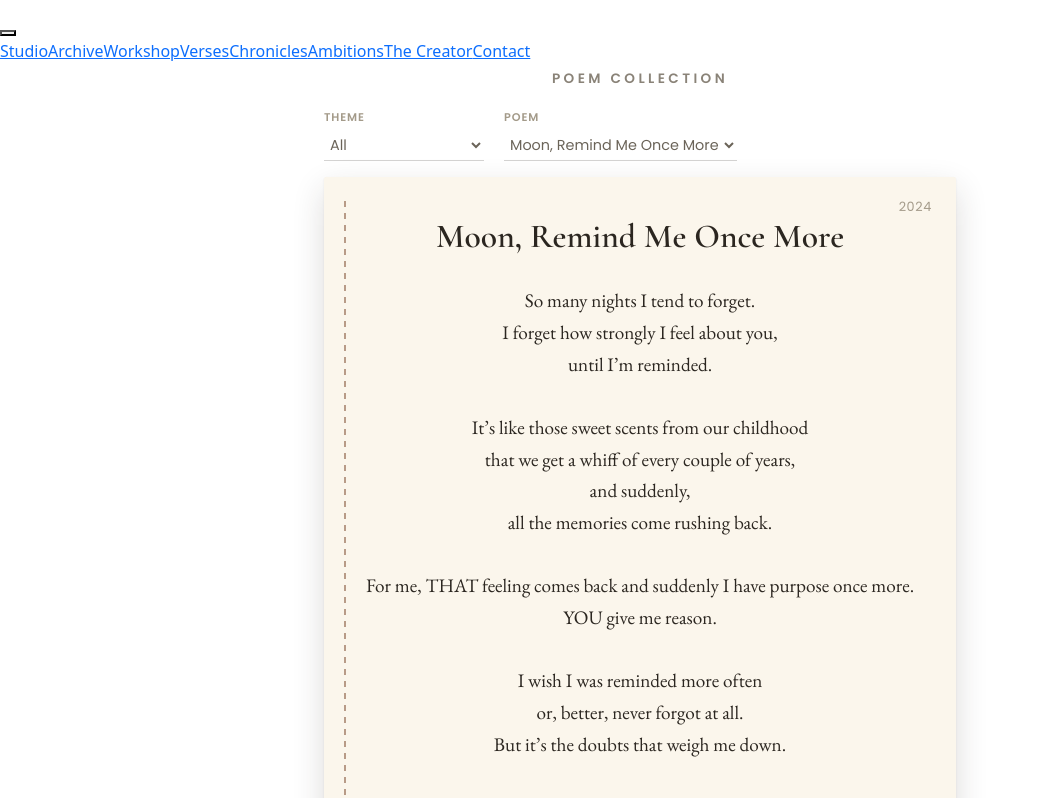
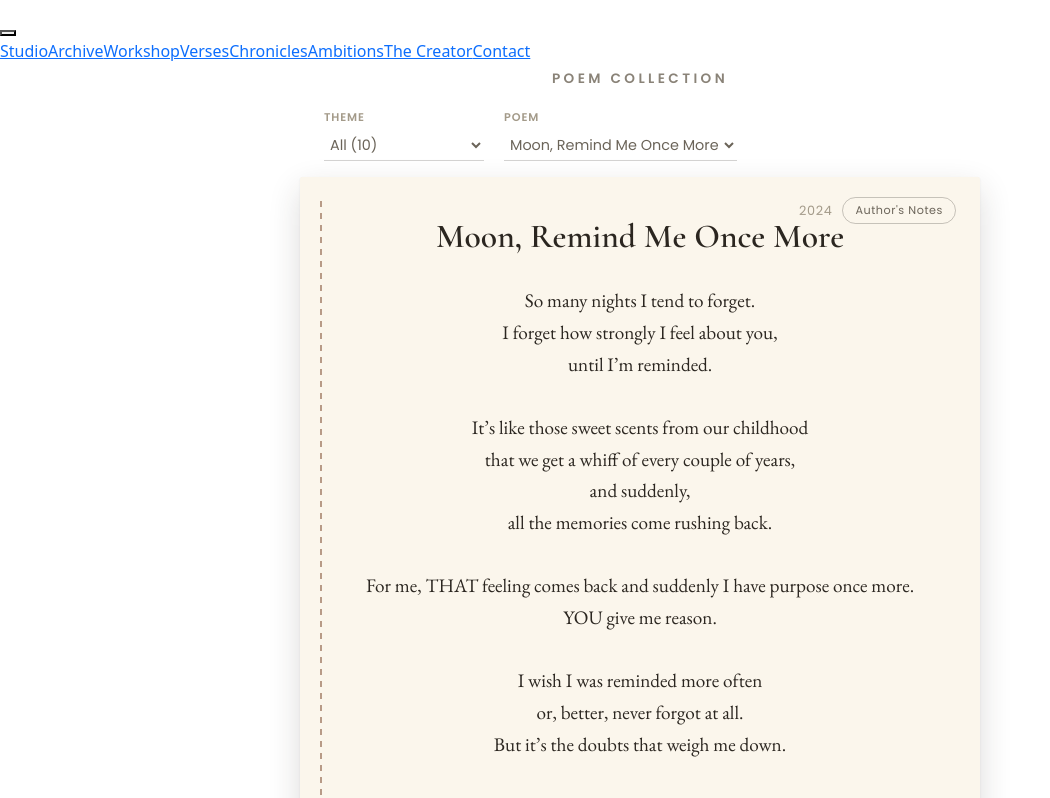
Before and after one commit to james-johnston-49/portfolio-website, a Vue app: page /artist/verses in a window 1280 px wide. Shown: the part 2182-2980 px from the top of the page, without its empty margins (0-1050 px from the left). Built offline with nearby package versions, Linux system fonts and the light colour scheme; the HTML template or start-up script is replaced by a standard one.

Commit message:
Add Author's Notes side panel with theme filter counts to Verses

```diff
--- a/src/data/poems.js
+++ b/src/data/poems.js
@@ -43,7 +43,7 @@ Mitski's My Love Mine All Mine also became a source of inspiration. I loved the
 
   {
     id: "dimitra",
-    title: "Dimitra",
+    title: "DIMITRA",
     theme: ["Love", "Nature", "Peace", "Devotion"],
     year: 2026,
     body: `I came to Her with a cluttered mind,
--- a/src/views/artist/VersesView.vue
+++ b/src/views/artist/VersesView.vue
@@ -8,7 +8,12 @@ const selectedTheme = ref("");
 // Unique themes across all poems, flattened since theme is an array per poem
 const themeOptions = computed(() => {
   const themes = poems.flatMap((poem) => poem.theme);
-  return [...new Set(themes)].sort();
+  const uniqueThemes = [...new Set(themes)].sort();
+
+  return uniqueThemes.map((theme) => ({
+    name: theme,
+    count: poems.filter((poem) => poem.theme.includes(theme)).length,
+  }));
 });
 
 const filteredPoems = computed(() => {
@@ -32,6 +37,21 @@ function selectPoem(id) {
 // never points past the end of a newly-shrunk filteredPoems list
 watch(selectedTheme, () => {
   currentIndex.value = 0;
+});
+
+const showNotes = ref(false);
+
+function toggleNotes() {
+  showNotes.value = !showNotes.value;
+}
+
+function closeNotes() {
+  showNotes.value = false;
+}
+
+// Close the drawer automatically whenever the poem changes
+watch(currentIndex, () => {
+  showNotes.value = false;
 });
 
 const currentPoem = computed(() => filteredPoems.value[currentIndex.value]);
@@ -59,9 +79,13 @@ function prevPoem() {
       <label>
         <span>Theme</span>
         <select v-model="selectedTheme">
-          <option value="">All</option>
-          <option v-for="theme in themeOptions" :key="theme" :value="theme">
-            {{ theme }}
+          <option value="">All ({{ poems.length }})</option>
+          <option
+            v-for="theme in themeOptions"
+            :key="theme.name"
+            :value="theme.name"
+          >
+            {{ theme.name }} ({{ theme.count }})
           </option>
         </select>
       </label>
@@ -79,16 +103,55 @@ function prevPoem() {
       </label>
     </div>
 
+    <Transition name="fade">
+      <div v-if="showNotes" class="notes-backdrop" @click="closeNotes"></div>
+    </Transition>
+
+    <div class="poem-stage">
       <Transition :name="transitionName" mode="out-in">
-      <div class="poem-card" :key="currentPoem.id" v-if="currentPoem">
+        <div
+          class="poem-card"
+          :class="{ shifted: showNotes }"
+          :key="currentPoem.id"
+          v-if="currentPoem"
+        >
           <div class="spine"></div>
+          <div class="card-top-right">
             <span class="year">{{ currentPoem.year }}</span>
+            <button
+              v-if="currentPoem.authorsNote"
+              class="notes-toggle"
+              @click="toggleNotes"
+            >
+              {{ showNotes ? "Close" : "Author's Notes" }}
+            </button>
+          </div>
           <h2>{{ currentPoem.title }}</h2>
           <p class="poem-body">{{ currentPoem.body }}</p>
           <div class="page-tab">
             {{ currentIndex + 1 }} / {{ filteredPoems.length }}
           </div>
         </div>
+      </Transition>
+    </div>
+
+    <Transition name="panel-slide">
+      <aside v-if="showNotes && currentPoem?.authorsNote" class="notes-panel">
+        <button class="panel-close" @click="closeNotes">&times;</button>
+        <h3>Author's Notes</h3>
+        <section>
+          <h4>Inspiration</h4>
+          <p>{{ currentPoem.authorsNote.inspiration }}</p>
+        </section>
+        <section>
+          <h4>Looking Back</h4>
+          <p>{{ currentPoem.authorsNote.lookingBack }}</p>
+        </section>
+        <section>
+          <h4>What I Hope You Take Away</h4>
+          <p>{{ currentPoem.authorsNote.takeaway }}</p>
+        </section>
+      </aside>
     </Transition>
 
     <div class="nav">
@@ -102,7 +165,7 @@ function prevPoem() {
 .verses-page {
   max-width: 680px;
   margin: 0 auto;
-  padding: 16px 24px 60px; /* was 40px 24px 60px */
+  padding: 16px 24px 60px;
   text-align: center;
 }
 
@@ -114,14 +177,14 @@ function prevPoem() {
   text-transform: uppercase;
   color: #8a8378;
   margin-top: -10px;
-  margin-bottom: 20px; /* was 24px */
+  margin-bottom: 20px;
 }
 
 .controls {
   display: flex;
-  justify-content: flex-start; /* was center — see #2 below */
+  justify-content: flex-start;
   gap: 20px;
-  margin-bottom: 16px; /* was 32px */
+  margin-bottom: 16px;
   flex-wrap: wrap;
 }
 
@@ -156,11 +219,28 @@ function prevPoem() {
 }
 
 .controls label span {
-  color: #a39a89; /* softer than the current #777 */
+  color: #a39a89;
+}
+
+/* Dark veil behind the drawer, matching ArtworkModal's overlay */
+.notes-backdrop {
+  position: fixed;
+  inset: 0;
+  background: rgba(20, 16, 12, 0.55);
+  z-index: 100;
+}
+
+.poem-stage {
+  position: relative;
+  z-index: 101; /* sits above the backdrop, so it's never dimmed */
+  display: flex;
+  justify-content: center;
 }
 
 .poem-card {
   position: relative;
+  flex: 0 0 680px;
+  max-width: 680px;
   background-color: #fbf6ec;
   padding: 40px 40px 52px;
   border-radius: 2px;
@@ -168,9 +248,14 @@ function prevPoem() {
     0 1px 2px rgba(43, 38, 32, 0.08),
     0 12px 32px rgba(43, 38, 32, 0.16);
   margin-bottom: 32px;
+  transition: transform 0.35s ease;
 }
 
-/* --- The book page itself --- */
+/* Nudges the card left to clear space for the drawer sliding in on the right */
+.poem-card.shifted {
+  transform: translateX(-180px);
+}
+
 .poem-card h2 {
   font-family: "Cormorant Garamond", serif;
   font-weight: 600;
@@ -190,7 +275,6 @@ function prevPoem() {
   text-align: center;
 }
 
-/* Stitched spine along the left edge, like a bound signature */
 .spine {
   position: absolute;
   top: 24px;
@@ -207,17 +291,39 @@ function prevPoem() {
   opacity: 0.6;
 }
 
-.year {
+.card-top-right {
   position: absolute;
   top: 20px;
   right: 24px;
+  display: flex;
+  align-items: center;
+  gap: 10px;
+}
+
+.year {
   font-family: "Poppins", sans-serif;
   font-size: 0.8rem;
   letter-spacing: 0.05em;
   color: #a39a89;
 }
 
-/* Page-number tab, tucked in the corner like a ribbon */
+.notes-toggle {
+  background: none;
+  border: 1px solid rgba(43, 38, 32, 0.25);
+  border-radius: 20px;
+  padding: 4px 12px;
+  font-family: "Poppins", sans-serif;
+  font-size: 0.7rem;
+  letter-spacing: 0.05em;
+  color: #6b6459;
+  cursor: pointer;
+}
+
+.notes-toggle:hover {
+  border-color: #8b5e44;
+  color: #8b5e44;
+}
+
 .page-tab {
   position: absolute;
   bottom: 0;
@@ -230,6 +336,63 @@ function prevPoem() {
   letter-spacing: 0.05em;
   padding: 4px 14px;
   border-radius: 4px 4px 0 0;
+}
+
+/* The literal side drawer, pinned to the right edge of the viewport */
+.notes-panel {
+  position: fixed;
+  top: 0;
+  right: 0;
+  height: 100vh;
+  width: 440px;
+  max-width: 90vw;
+  overflow-y: auto;
+  background-color: #fbf6ec;
+  box-shadow: -12px 0 32px rgba(43, 38, 32, 0.3);
+  padding: 56px 32px 48px;
+  text-align: left;
+  z-index: 101;
+}
+
+.panel-close {
+  position: absolute;
+  top: 20px;
+  right: 24px;
+  background: none;
+  border: none;
+  font-size: 1.4rem;
+  line-height: 1;
+  color: #6b6459;
+  cursor: pointer;
+}
+
+.notes-panel h3 {
+  font-family: "Cormorant Garamond", serif;
+  font-size: 1.5rem;
+  color: #2b2620;
+  margin: 0 0 20px;
+}
+
+.notes-panel h4 {
+  font-family: "Poppins", sans-serif;
+  font-size: 0.8rem;
+  font-weight: 600;
+  letter-spacing: 0.1em;
+  text-transform: uppercase;
+  color: #8b5e44;
+  margin: 0 0 8px;
+}
+
+.notes-panel section {
+  margin-bottom: 20px;
+}
+
+.notes-panel p {
+  font-family: "EB Garamond", serif;
+  font-size: 1rem;
+  line-height: 1.8;
+  color: #2b2620;
+  white-space: pre-line;
 }
 
 .nav {
@@ -265,7 +428,6 @@ function prevPoem() {
   transform: translateX(-30px);
   opacity: 0;
 }
-
 .slide-right-enter-from {
   transform: translateX(-30px);
   opacity: 0;
@@ -275,6 +437,24 @@ function prevPoem() {
   opacity: 0;
 }
 
+.fade-enter-active,
+.fade-leave-active {
+  transition: opacity 0.35s ease;
+}
+.fade-enter-from,
+.fade-leave-to {
+  opacity: 0;
+}
+
+.panel-slide-enter-active,
+.panel-slide-leave-active {
+  transition: transform 0.35s ease;
+}
+.panel-slide-enter-from,
+.panel-slide-leave-to {
+  transform: translateX(100%);
+}
+
 @media (max-width: 480px) {
   .poem-card {
     padding: 40px 24px 56px;
@@ -282,5 +462,8 @@ function prevPoem() {
   .spine {
     left: 12px;
   }
+  .poem-card.shifted {
+    transform: none;
+  }
 }
 </style>
```
Lines whose indentation alone changed are shown as unchanged.
